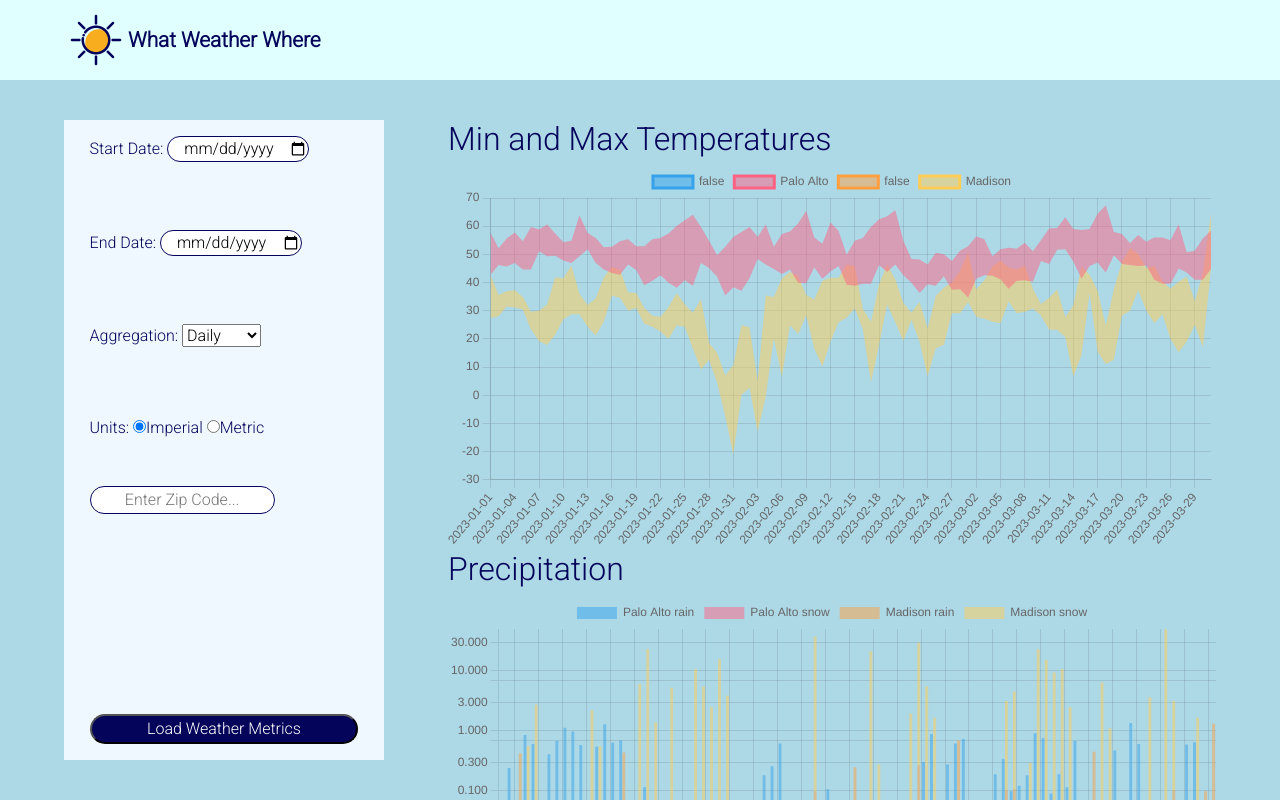
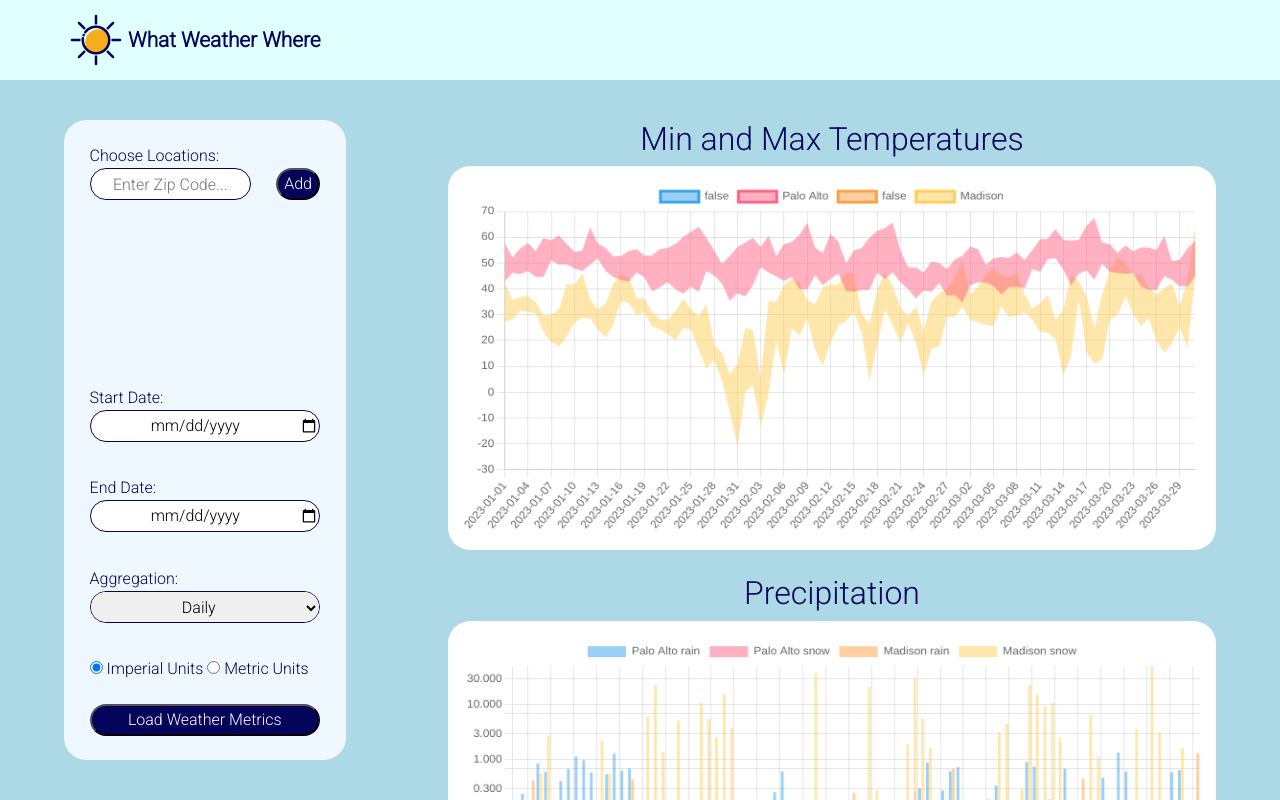
Before and after one commit to laurencary/what-weather-where, a website built with webpack: page index.html in a window 1280 px wide. Both pictures are taken after a click on the button "Load Weather Metrics". Shown: the top 800 px of the page. Built offline with nearby package versions, Linux system fonts and the light colour scheme.

Commit message:
Add more styling and add button to zip codes

```diff
--- a/index.html
+++ b/index.html
@@ -32,30 +32,38 @@
     <section class="content">
         <div class="form-container">
             <aside id="weather-form">
+            <div id="zip-container">
+                <label>Choose Locations: </label>
+                <div id="enter-zip-container">
+                    <input type="text" class="zip-code-input" placeholder="Enter Zip Code...">
+                    <button id="add-zip">Add</button>
+                </div>
+                <ul id="location-list"></ul>
+            </div>
                 <div id="selections-container">
                     <label>Start Date:
-                        <input type="date" class="start-date-input">
+                        <input type="date" id="start-date-input" class="date-input">
                     </label>
                     <label>End Date:
-                        <input type="date" class="end-date-input">
+                        <input type="date" id="end-date-input" class="date-input">
                     </label>
+
                     <label>Aggregation:
-                        <select name="x-step" id="x-step">
-                            <option value="days">Daily</option>
-                            <option value="weeks">Weekly</option>
-                            <option value="months">Monthly</option>
-                        </select>
+                        <div id="select-container">
+                            <select class="select-box" name="x-step" id="x-step">
+                                <option value="days">Daily</option>
+                                <option value="weeks">Weekly</option>
+                                <option value="months">Monthly</option>
+                            </select>
+                        </div>
                     </label>
-                    <label>Units:
-                        <input type="radio" name="metrics" class="imperial-input" checked>Imperial
-                        <input type="radio" name="metrics" class="metric-input">Metric
-                    </label>
-                </div>
-                <div id="zip-container">
-                    <label>
-                        <input type="text" class="zip-code-input" placeholder="Enter Zip Code...">
-                    </label>
-                    <ul id="location-list"></ul>
+                    <div class="units">
+                        <input type="radio" name="metrics" id="imperial-input" class="radio-input" checked>
+                        <label for="imperial" class="radio-labels">Imperial Units</label>
+                        <input type="radio" name="metrics" id="metric-input" class="radio-input">
+                        <label for="metric" class="radio-labels">Metric Units</label>
+                        <div id="radio-background"></div>
+                    </div>
                 </div>
                 <button id="form-button">Load Weather Metrics</button>
             </aside>
--- a/src/index.js
+++ b/src/index.js
@@ -22,10 +22,13 @@ document.addEventListener("DOMContentLoaded", () => {
     const zipCodeInput = document.querySelector(".zip-code-input");
     zipCodeInput.addEventListener('keyup', (event) => {
         if (event.key === 'Enter') {
-            const newZip = zipCodeInput.value;
-            HANDLERS.appendZipCodeToLocationList(newZip);
-            zipCodeInput.value = ''
+            HANDLERS.addZipCode(zipCodeInput);
         }
+    })
+
+    const addZipButton = document.getElementById('add-zip');
+    addZipButton.addEventListener('click', (event) => {
+        HANDLERS.addZipCode(zipCodeInput);
     })
 
     const form = document.getElementById("form-button")
--- a/src/index.scss
+++ b/src/index.scss
@@ -33,20 +33,26 @@ h1 {
     font-weight: bolder;
 }
 
+h2 {
+    text-align: center;
+    font-size: 140;
+}
+
 aside {
     display: flex;
     flex-direction: column;
     justify-content: space-between;
     height: 100%;
-    padding: 2vh 2vw 2vh 2vw;
+    padding: 3vh 2vw 3vh 2vw;
 }
 
 .form-container {
     margin: 5vh 5vw 5vh 5vw;
-    width: 25vw;
+    width: 22vw;
     height: 80vh;
     position: fixed;
     background-color: aliceblue;
+    border-radius: 1.4em;
 }
 
 #selections-container {
@@ -72,11 +78,13 @@ aside {
 }
 
 .zip-code-input {
-    width: 100%;
+    width: 70%;
+    height: 4vh;
 }
 
 li {
     margin: 0 2vw 1vh 2vw;
+    height: 4vh;
 }
 
 ul {
@@ -85,7 +93,7 @@ ul {
 }
 
 #zip-container {
-    height: 30%;
+    height: 37%;
 }
 
 input {
@@ -99,15 +107,21 @@ option {
     color: #04045b;
 }
 
-#form-button {
+#form-button, #add-zip {
     background-color: #04045b !important;
     border-radius: 2em;
     color: white;
+    height: 4vh;
 }
 
-// .delete-button {
+.delete-button {
+    background-color: #04045b !important;
+    border-radius: 2em;
+    color: white;
+    height: 3vh;
+    font-size: 60%;
+}
 
-// }
 
 .zip-container {
     background-color: lightblue;
@@ -116,4 +130,89 @@ option {
     width: 80%;
     align-items: center;
     border-radius: 2em;
+    height: 4vh;
 }
+
+#select-container {
+    border-radius: 2em;
+    display: flex;
+    overflow: hidden;
+    background: white;
+    border: 0.5px solid #04045b;
+    justify-content: flex-end;
+    height: 4vh;
+}
+
+.select-box {
+    border: 0px;
+    outline: none;
+    text-align: center;
+    display: block;
+    width: 20vw;
+    height: 4vh;
+}
+
+
+.date-input {
+    display: block;
+    width: 100%;
+    height: 4vh;
+}
+
+#enter-zip-container {
+    display: flex;
+    justify-content: space-between;
+}
+
+canvas {
+    background-color: white;
+    margin-bottom: 3vh;
+    border-radius: 1.4em;
+    padding: 2vh;
+}
+
+// .warning {
+
+// }
+
+// .radio-input {
+//     display: none;
+// }
+
+// .units {
+//     position: relative;
+//     background-color: white;
+//     z-index: 5;
+//     width: 100%;
+// }
+
+// #radio-background, .radio-labels {
+//     width: 50%;
+//     height: 5hv;
+//     text-align: center;
+//     display: inline-block;
+//     // padding-top: 10px;
+//     margin-right: -3px;
+//     z-index: 2;
+//     cursor: pointer;
+//     outline: 0.5px solid #04045b;
+
+// }
+
+// #radio-background {
+//     background-color: aliceblue;
+//     position: absolute;
+//     left: 0;
+//     top: 0;
+//     z-index: -1;
+// }
+
+// #imperial-input:checked ~ #radio-background {
+//     transform: translateX(0);
+//     transition: transform 0.5s ease-in-out;
+// }
+
+// #imperial-input:checked ~ #radio-background {
+//     transform: translateX(50%);
+//     transition: transform 0.5s ease-in-out;
+// }
--- a/src/scripts/dataManipulation.js
+++ b/src/scripts/dataManipulation.js
@@ -9,6 +9,7 @@ export async function getAllWeatherMetrics(options, zipCodeArr) {
     //         const locMetrics = await getLocationMetrics(options, zipCode);
     //         locArr.push(locMetrics);
     // }
+    // console.log(locArr);
     let locArr = sampleArray;
     if (options.xStep !== 'days') {
         locArr = aggregateData(options.xStep, locArr);
@@ -50,13 +51,27 @@ const updateToAggData = (agg_df, locArr) => {
 }
 
 
-
 const generateMonthArr = (daysArr) => {
-    return daysArr.map(el => el.slice(5,7));
+    const monthObj = {
+        '01': 'Jan',
+        '02': 'Feb',
+        '03': 'Mar',
+        '04': 'Apr',
+        '05': 'May',
+        '06': 'Jun',
+        '07': 'Jul',
+        '08': 'Aug',
+        '09': 'Sep',
+        '10': 'Oct',
+        '11': 'Nov',
+        '12': 'Dev',
+    }
+
+    return daysArr.map(el => monthObj[el.slice(5, 7)]);
 }
 
 const generateWeekArr = (daysArr) => {
-    const weekArr = [0];
+    const weekArr = [daysArr[0]];
     for (let i = 1; i < daysArr.length; i++) {
         if (i % 7 === 0) {
             weekArr.push(daysArr[i])
--- a/src/scripts/handlers.js
+++ b/src/scripts/handlers.js
@@ -2,6 +2,22 @@ import { DATA } from "./dataManipulation"
 import Chart from 'chart.js/auto'
 
 export * as HANDLERS from "./handlers";
+
+export const addZipCode = (zipCodeInput) => {
+    const newZip = zipCodeInput.value;
+    const checksArr = [];
+    checksArr.push(newZip.length !== 5);
+    var reg = new RegExp('^[0-9]+$');
+    checksArr.push(!reg.test(newZip));
+    if (checksArr.some(e => e === true)) {
+        window.alert("That is not a valid zip code");
+    } else {
+        appendZipCodeToLocationList(newZip);
+    }
+    zipCodeInput.value = ''
+}
+
+
 
 export const appendZipCodeToLocationList = (newZip) => {
     const zipList = document.getElementById("location-list");
@@ -20,8 +36,6 @@ export const appendZipCodeToLocationList = (newZip) => {
             e.target.parentNode.remove();
         });
     }
-
-
 }
 
 export const getArrayOfZipCodes = () => {
@@ -34,11 +48,12 @@ export const getInputs = () => {
     const options = {};
     const xStepInput = document.querySelector("#x-step")
     options.xStep = xStepInput.value;
-    const startDateInput = document.querySelector(".start-date-input");
+    const startDateInput = document.getElementById("start-date-input");
     options.startDate = startDateInput.value;
-    const endDateInput = document.querySelector(".end-date-input");
+    const endDateInput = document.getElementById("end-date-input");
     options.endDate = endDateInput.value;
-    const imperialInput = document.querySelector(".imperial-input");
+    const imperialInput = document.getElementById("imperial-input");
+    console.log(imperialInput);
     options.imperialInd = imperialInput.checked;
     return options;
 }
```
Also changed, not shown: todo.md (+8 -1 lines), dist/main.css, src/images/delete-left-solid.svg (added).
